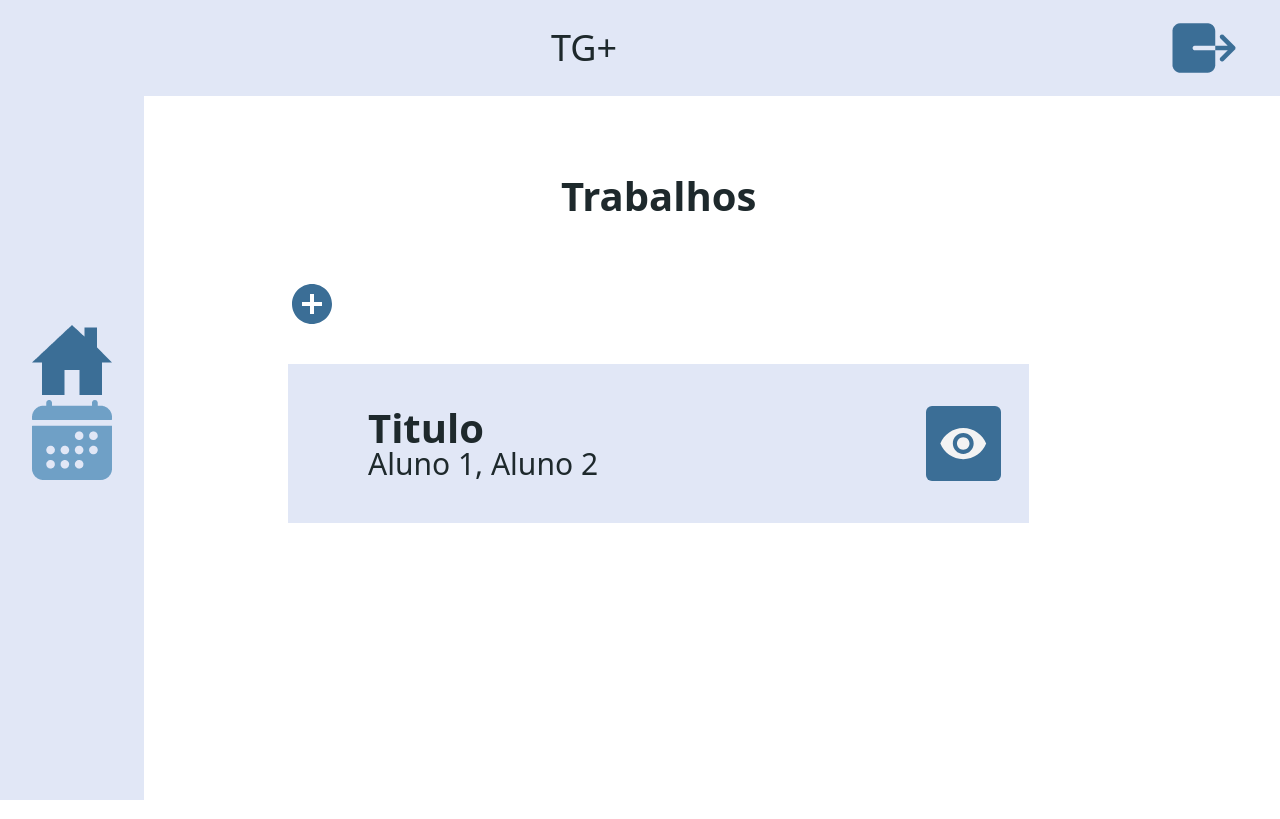
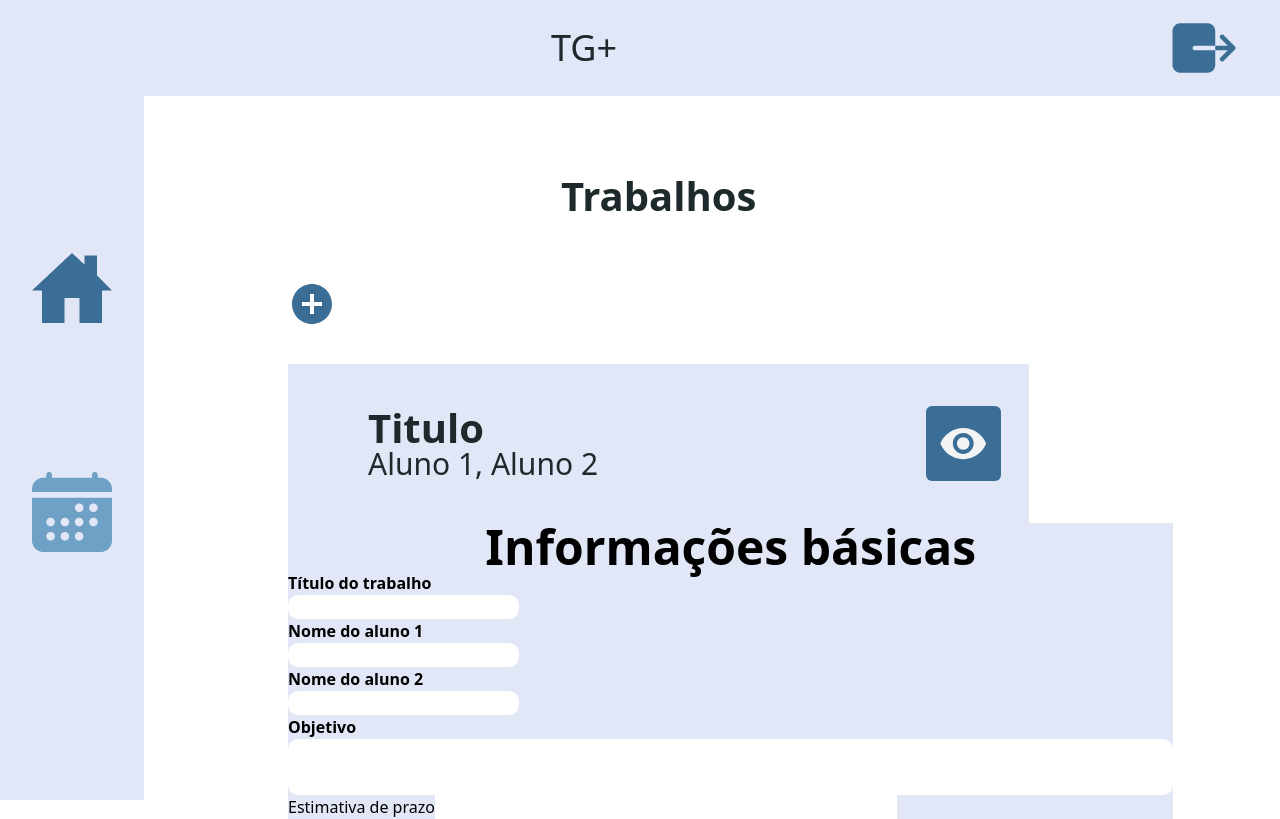
Before and after one commit to mateushilariodias/gerenciadortg, a Next.js app: page /home-screen in a window 1280 px wide. Built offline with nearby package versions, Linux system fonts and the light colour scheme.

Commit message:
init modal and component Input

```diff
--- /dev/null
+++ b/src/components/Input.tsx
@@ -0,0 +1,5 @@
+export default function Input(){
+    return(
+        <input type="text" name="" id="" className="px-8 py-4 rounded-10rem w-full"/>
+    )
+}
--- a/src/pages/home-screen.tsx
+++ b/src/pages/home-screen.tsx
@@ -8,7 +8,7 @@ export default function HomeScreen() {
         <span className="text-mediumToneBlack py-7 text-center font-normal text-4xl justify-center flex-grow">TG+</span>
         <Image src="/images/exit.png" alt="Icon exit" height={72} width={72} className="flex justify-end mr-10" />
       </header>
-      <nav className="bg-whiteBlueGray col-span-1 flex flex-col justify-center ga h-screen fixed z-20">
+      <nav className="bg-whiteBlueGray col-span-1 flex flex-col justify-center gap-36 h-screen fixed z-20">
         <Image src="/images/home-sharp.png" alt="Icon home-sharp" height={80} width={80} className="mx-8" />
         <Image src="/images/calendar.png" alt="Icon calendar" height={80} width={80} className="mx-8" />
       </nav>
@@ -35,6 +35,30 @@ export default function HomeScreen() {
             </svg>
           </div>
         </section>
+        <section className='bg-whiteBlueGray'>
+          <p className='text-5xl text-center font-bold pt-19'>Informações básicas</p>
+          <div>
+            <label htmlFor="title" className='font-bold '>Título do trabalho</label><br />
+            <input type="text" name="title" id="title" className='rounded-10rem ' />
+          </div>
+          <div>
+            <label htmlFor="firstStudent" className='font-bold '>Nome do aluno 1</label><br />
+            <input type="text" name="firstStudent" id="firstStudent" className='rounded-10rem ' />
+          </div>
+          <div>
+            <label htmlFor="secondStudent" className='font-bold '>Nome do aluno 2</label><br />
+            <input type="text" name="secondStudent" id="secondStudent" className='rounded-10rem' />
+          </div>
+          <div>
+            <label htmlFor="goal" className='font-bold '>Objetivo</label><br />
+            <input type="text" name="goal" id="goal" className='pl-8 py-4 rounded-10rem w-full' />
+          </div>
+          <div>
+            <label htmlFor="">Estimativa de prazo</label>
+            <input type="text" name="" id="" />
+            <input type="text" name="" id="" />
+          </div>
+        </section>
       </main>
     </div>
   );
```
